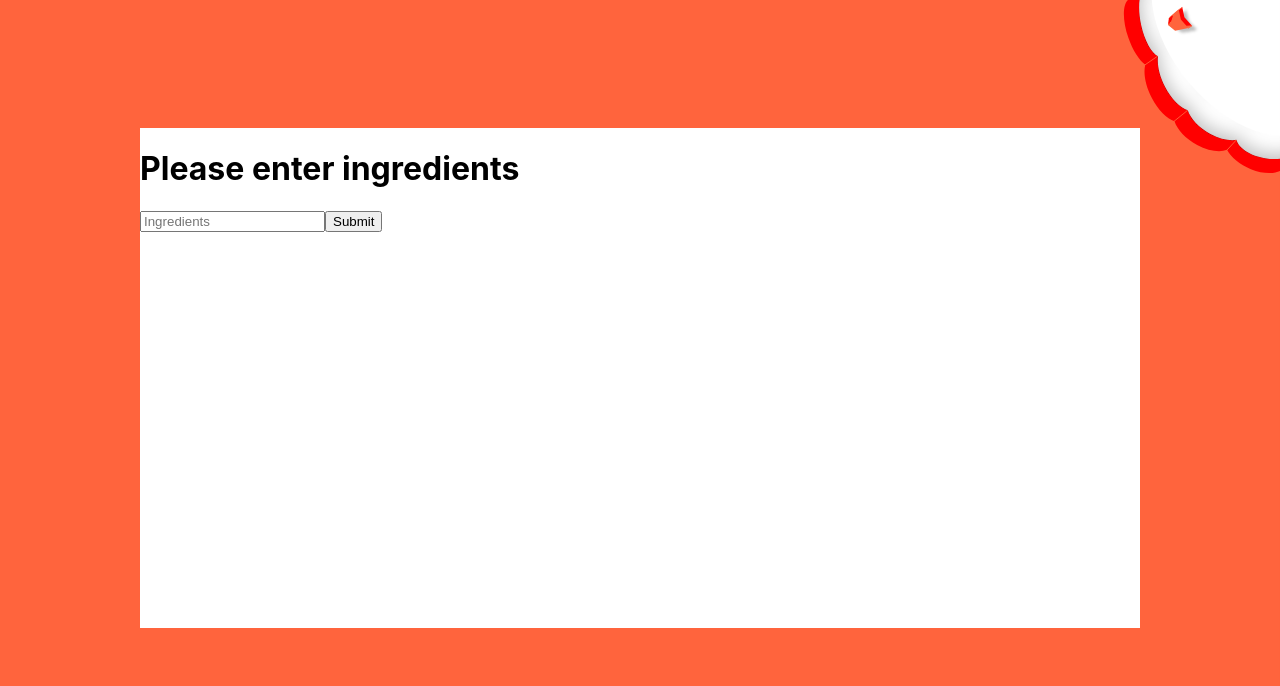
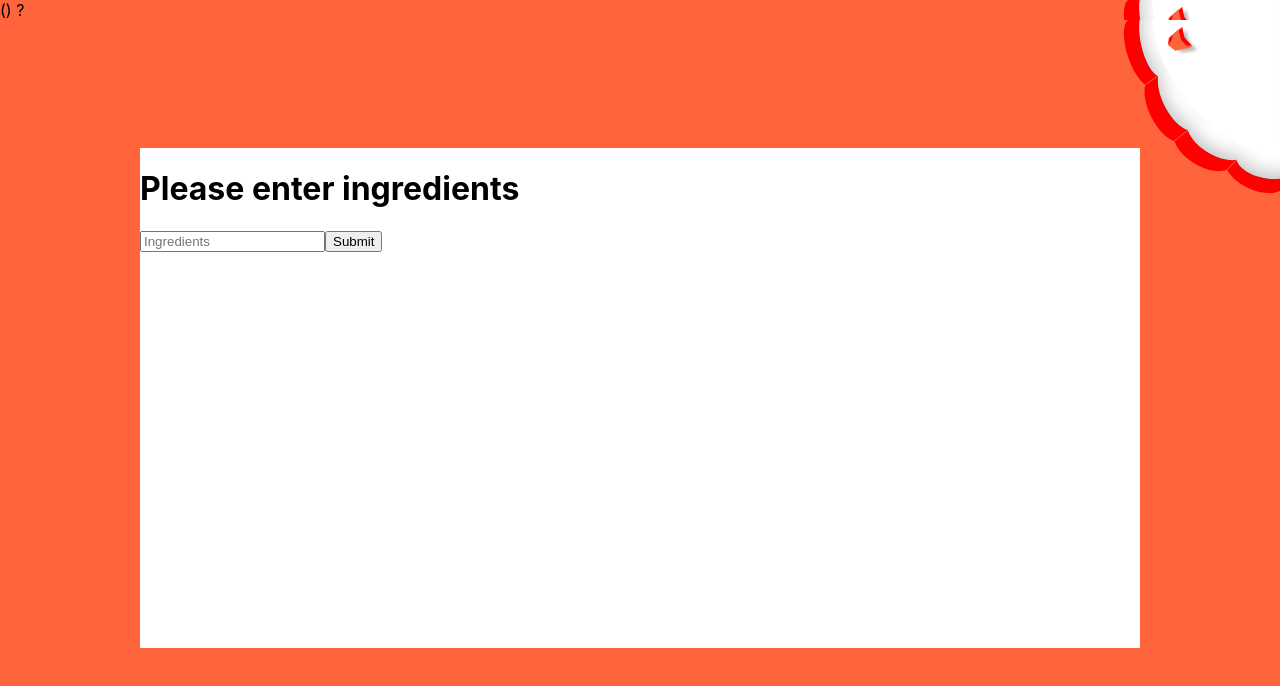
Before and after one commit to mohall42/React-Recipe, a React (Create React App) app: page / in a window 1280 px wide. Shown: the top 686 px of the page. Built offline with nearby package versions, Linux system fonts and the light colour scheme; no server answers.

Commit message:
Fixed App.js error

```diff
--- a/src/App.js
+++ b/src/App.js
@@ -1,4 +1,4 @@
-import React from 'react'
+import React, {Component} from 'react'
 import {BrowserRouter as Router, Switch, Route} from 'react-router-dom'
 import styled from 'styled-components'
 import background from './images/Background.svg'
@@ -18,7 +18,6 @@ const Box = styled.div`
 
 const Main = styled.div`
 
-
   margin: 0;
   height: 100vh;
   width: 100vw;
@@ -28,11 +27,26 @@ overflow: hidden;
 
 `;
 
-function App() {
+class App extends Component {
+
+  constructor(props) {
+    super(props)
+
+    this.state = {
+       formSubmitted: false
+    }
+  }
+
+  render(){
+
+
+
     return(
 
       <Router>
         <Main>
+          ({!this.state.formSubmitted}) ?  <LandingPage /> : <PickPage />;
+
           <LandingPage />
 
         </Main>
@@ -40,6 +54,9 @@ function App() {
       </Router>
     )
 
+  }
+
+
 
 }
 
```
Lines whose indentation alone changed are shown as unchanged.
